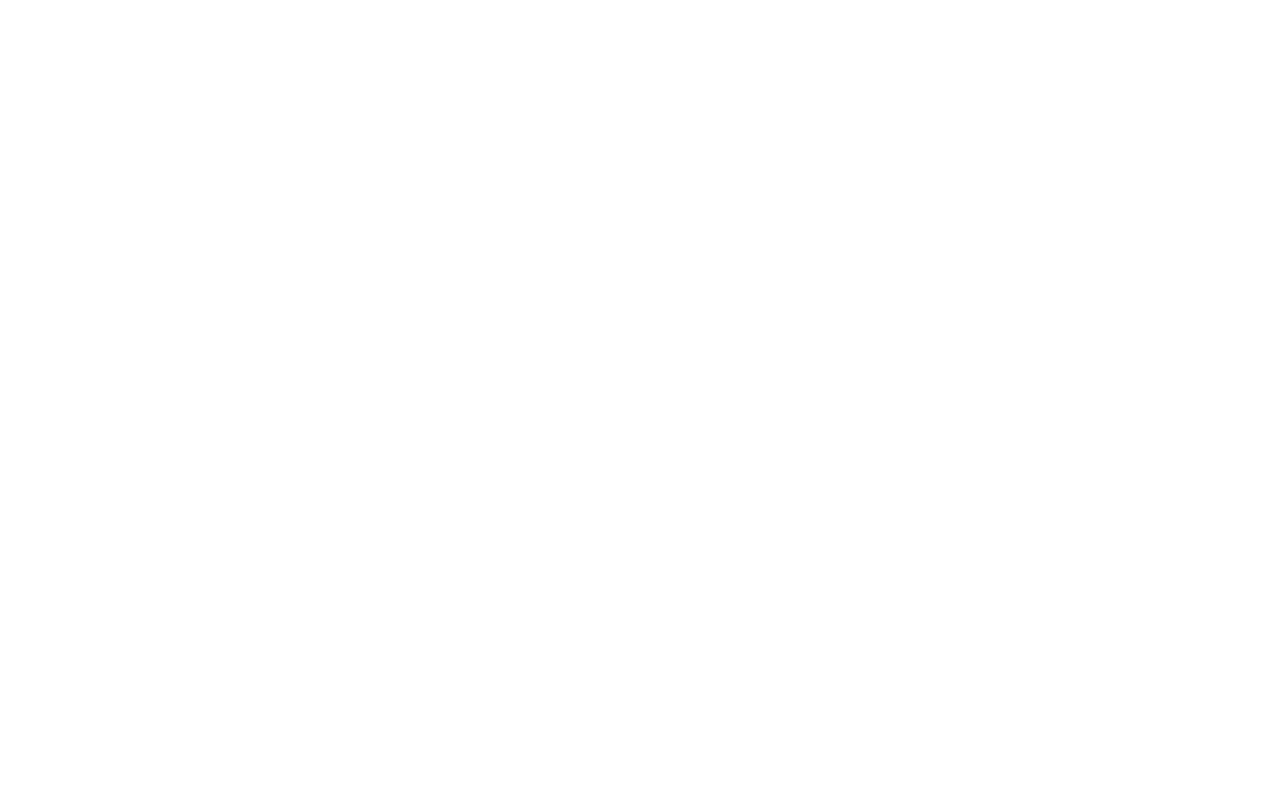
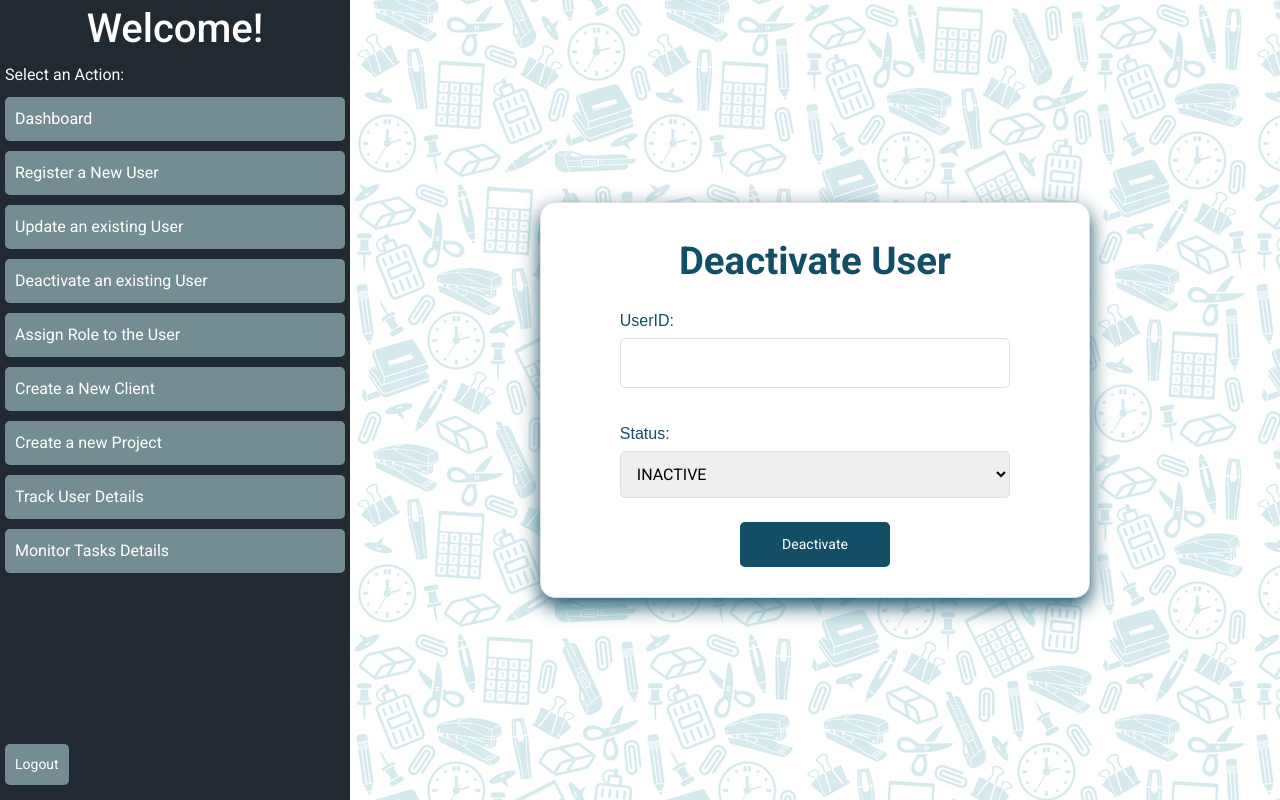
Before and after one commit to 240617-Chennai-PeerIslandsIndiaJavaFS/TeamB_Project02_React, a React (Create React App) app: page /admin/deactivate-user in a window 1280 px wide. Before the commit this address had no page. Built offline with nearby package versions, Linux system fonts and the light colour scheme.

Commit message:
upgrading ui for deactivating an existing user

```diff
--- a/src/App.js
+++ b/src/App.js
@@ -19,7 +19,7 @@
 import CreateUser from "./components/CreateUser";
 import RemoveTask from "./components/RemoveTask";
 import UpdateUser from "./components/UpdateUser";
-
+import DeactivateUser from "./components/DeactiveUser";
 
 function App() {
   return (
@@ -32,6 +32,8 @@
           <Route path="dashboard" element={<Dashboard />} />
           <Route path="registration" element={<CreateUser />} />
           <Route path="update-user" element={<UpdateUser />} />
+          <Route path="deactivate-user" element={<DeactivateUser />} />
+
         </Route>
         <Route path="/project-manager-projects" element={<ProjectPage />} />
         <Route
--- /dev/null
+++ b/src/components/DeactiveUser.js
@@ -0,0 +1,81 @@
+import React, { useState } from "react";
+import axios from "axios";
+import "../css/DeactiveUser.css";
+
+const DeactivateUser = () => {
+  const initialFormData = {
+    user_id: "",
+    status: "INACTIVE",
+  };
+
+  const [formData, setFormData] = useState(initialFormData);
+
+  const handleChange = (e) => {
+    setFormData({
+      ...formData,
+      [e.target.name]: e.target.value,
+    });
+  };
+
+  const handleSubmit = (e) => {
+    e.preventDefault();
+
+    const { user_id, status } = formData;
+
+    if (!user_id || !status) {
+      alert("Please fill in all the required fields.");
+      return;
+    }
+
+    axios
+      .put(`http://localhost:8080/api/admin/deactivateUser/${user_id}`, { status })
+      .then((response) => {
+        console.log("User deactivated:", response.data);
+        alert("User deactivated successfully!");
+        setFormData(initialFormData);
+      })
+      .catch((error) => {
+        console.error("There was an error deactivating the user!", error);
+        alert("There was an error deactivating the user!");
+      });
+  };
+
+  return (
+    <div id="createUserForm" className="deactivate-form-container">
+      <h2 className="deactivate-title">Deactivate User</h2>
+      <form id="userForm" className="deactivate-form" onSubmit={handleSubmit}>
+        <label htmlFor="user_id" className="deactivate-label">UserID:</label>
+        <input
+          type="number"
+          id="user_id"
+          name="user_id"
+          className="deactivate-input"
+          value={formData.user_id}
+          onChange={handleChange}
+          required
+        />
+        <br />
+
+        <label htmlFor="status" className="deactivate-label">Status:</label>
+        <select
+          id="status"
+          name="status"
+          className="deactivate-select"
+          value={formData.status}
+          onChange={handleChange}
+          required
+        >
+          <option value="" className="deactivate-option">Select Status</option>
+          <option value="INACTIVE" className="deactivate-option">INACTIVE</option>
+        </select>
+        <br />
+
+        <button type="submit" className="deactivate-button common">
+          Deactivate
+        </button>
+      </form>
+    </div>
+  );
+};
+
+export default DeactivateUser;
--- /dev/null
+++ b/src/css/DeactiveUser.css
@@ -0,0 +1,80 @@
+.deactivate-form-container {
+    width: 100%;
+    max-width: 550px;
+    margin: 0 auto;
+    border: 1px solid #e0e0e0;
+    padding: 30px;
+    color: #124e66;
+    border-radius: 15px;
+    box-shadow: 0 8px 20px #124e66;
+    background-color: #ffffff;
+    font-family: "Roboto", sans-serif;
+    overflow-y: auto;
+    max-height: 500px;
+
+  }
+
+  .deactivate-title {
+    text-align: center;
+    font-size: 2.4rem;
+    margin-top: 1%;
+    margin-bottom: 5%;
+    font-weight: 700;
+    color: #124e66;
+  }
+
+  .deactivate-label {
+    display: block;
+    margin-top: 10px;
+    margin-left: 10%;
+    font-family: "Roboto Slab", sans-serif;
+    font-size: 1rem;
+    color: #124e66;
+  }
+
+  .deactivate-input,
+  .deactivate-select {
+    display: block;
+    width: 80%;
+    padding: 12px;
+    margin-top: 5px;
+    margin-left: 10%;
+    box-sizing: border-box;
+    font-weight: 400;
+    border: 1px solid #e0e0e0;
+    border-radius: 5px;
+    transition: border-color 0.3s, box-shadow 0.3s;
+
+  }
+
+  .deactivate-input:focus,
+  .deactivate-select:focus {
+    border-color: #007bff;
+    box-shadow: 0 0 5px rgba(0, 123, 255, 0.5);
+    outline: none;
+  }
+
+  .deactivate-button {
+    padding: 12px 20px;
+    background-color: #124e66;
+    color: white;
+    border: none;
+    border-radius: 5px;
+    cursor: pointer;
+    margin: 20px auto 0;
+    display: block;
+    width: 150px;
+    text-align: center;
+    font-size: 14px;
+    margin-bottom: 5%;
+    transition: background-color 0.3s, transform 0.3s;
+  }
+
+  .deactivate-form-button:hover {
+    background-color:black;
+    transform: translateY(-2px);
+  }
+
+  .common {
+    margin: auto;
+  }
```
